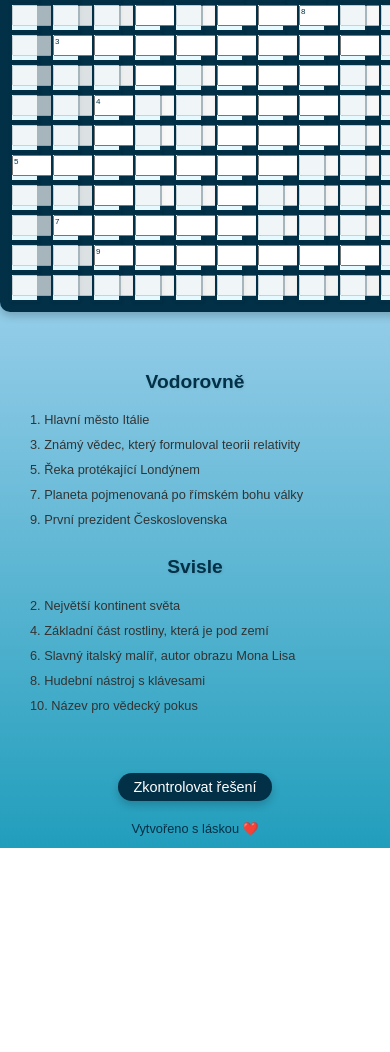
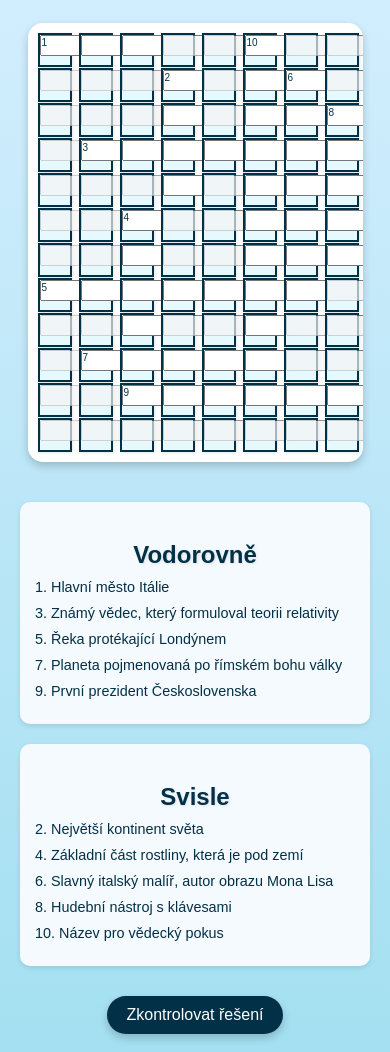
Before and after one commit to VendulkaB/Mona, a plain HTML site: page index.html in a window 390 px wide. Shown: the part 169-1221 px from the top of the page. Before the commit the page ends 1017 px from the top, so only its background shows below. Drawn offline with Linux system fonts and the light colour scheme.

Commit message:
Update index.html

```diff
--- a/index.html
+++ b/index.html
@@ -7,7 +7,7 @@
     <style>
         body {
             font-family: 'Arial', sans-serif;
-            background: linear-gradient(to bottom, #d1f4ff, #8ecae6, #219ebc);
+            background: linear-gradient(to bottom, #d9f0ff, #bde7f8, #a1dff0);
             color: #333;
             margin: 0;
             padding: 0;
@@ -15,28 +15,29 @@
         }
         h1 {
             color: #023047;
-            font-size: 2.5rem;
+            font-size: 2.8rem;
             margin-top: 20px;
             text-shadow: 1px 1px 5px rgba(0, 0, 0, 0.2);
         }
-        .grid-container {
+        .content {
             display: flex;
             flex-direction: column;
             align-items: center;
-            margin: 20px auto;
+            padding: 20px;
+        }
+        .grid-container {
+            margin: 20px 0;
             padding: 10px;
-            width: 100%;
+            background-color: #ffffff;
+            border-radius: 15px;
+            box-shadow: 0 4px 8px rgba(0, 0, 0, 0.2);
+            max-width: 90%;
+            overflow: auto;
         }
         .grid {
             display: grid;
             grid-template-columns: repeat(12, 40px);
             gap: 2px;
-            background-color: #023047;
-            padding: 10px;
-            border-radius: 10px;
-            box-shadow: 0px 4px 8px rgba(0, 0, 0, 0.2);
-            max-width: 100%;
-            overflow: auto;
         }
         .cell {
             position: relative;
@@ -65,45 +66,51 @@
             font-weight: normal;
             color: #023047;
         }
+        .clues-container {
+            display: flex;
+            flex-wrap: wrap;
+            justify-content: center;
+            margin-top: 20px;
+            gap: 20px;
+            max-width: 1000px;
+        }
         .clues {
-            display: flex;
-            justify-content: space-between;
-            flex-wrap: wrap;
-            margin: 20px;
-            padding: 10px;
-            max-width: 800px;
-        }
-        .clues div {
-            width: 100%;
-            text-align: center;
+            width: 45%;
+            background-color: #f5faff;
+            padding: 15px;
+            border-radius: 10px;
+            box-shadow: 0 2px 5px rgba(0, 0, 0, 0.1);
         }
         .clues h3 {
             color: #023047;
             font-size: 1.8rem;
+            margin-bottom: 10px;
             text-shadow: 1px 1px 3px rgba(0, 0, 0, 0.1);
         }
         .clues p {
             margin: 10px 0;
             font-size: 1rem;
             text-align: left;
+            color: #023047;
         }
         .btn-check {
             background-color: #023047;
             color: white;
-            padding: 10px 30px;
+            padding: 12px 30px;
             border: none;
             border-radius: 25px;
             font-size: 1.2rem;
             cursor: pointer;
-            margin-top: 20px;
+            margin-top: 30px;
             box-shadow: 0px 4px 8px rgba(0, 0, 0, 0.2);
+            transition: background-color 0.3s ease;
         }
         .btn-check:hover {
             background-color: #03538a;
         }
         footer {
-            margin-top: 20px;
-            font-size: 0.8rem;
+            margin-top: 30px;
+            font-size: 0.9rem;
             color: #023047;
         }
 
@@ -121,6 +128,10 @@
             .cell-number {
                 font-size: 10px;
             }
+            .clues {
+                width: 100%;
+                margin: 0 auto;
+            }
             .clues h3 {
                 font-size: 1.5rem;
             }
@@ -129,50 +140,29 @@
             }
             .btn-check {
                 font-size: 1rem;
-                padding: 8px 20px;
-            }
-        }
-        @media (max-width: 480px) {
-            .grid {
-                grid-template-columns: repeat(12, 25px);
-            }
-            .cell {
-                width: 25px;
-                height: 25px;
-                font-size: 12px;
-            }
-            .cell-number {
-                font-size: 8px;
-            }
-            .clues h3 {
-                font-size: 1.2rem;
-            }
-            .clues p {
-                font-size: 0.8rem;
-            }
-            .btn-check {
-                font-size: 0.9rem;
-                padding: 6px 15px;
+                padding: 10px 20px;
             }
         }
     </style>
 </head>
 <body>
     <h1>Křížovka pro Móňu</h1>
+    <div class="content">
         <div class="grid-container">
             <div class="grid" id="crosswordGrid"></div>
         </div>
+        <div class="clues-container">
             <div class="clues">
-        <div>
                 <h3>Vodorovně</h3>
                 <div id="acrossClues"></div>
             </div>
-        <div>
+            <div class="clues">
                 <h3>Svisle</h3>
                 <div id="downClues"></div>
             </div>
         </div>
         <button class="btn-check" onclick="checkSolution()">Zkontrolovat řešení</button>
+    </div>
     <footer>
         <p>Vytvořeno s láskou ❤️</p>
     </footer>
@@ -222,7 +212,6 @@
                     const input = cell.querySelector('input');
                     input.disabled = false;
 
-                    // Přidání čísla otázky na začátek slova
                     if (i === 0) {
                         const number = document.createElement('span');
                         number.className = 'cell-number';
```
Lines whose indentation alone changed are shown as unchanged.
